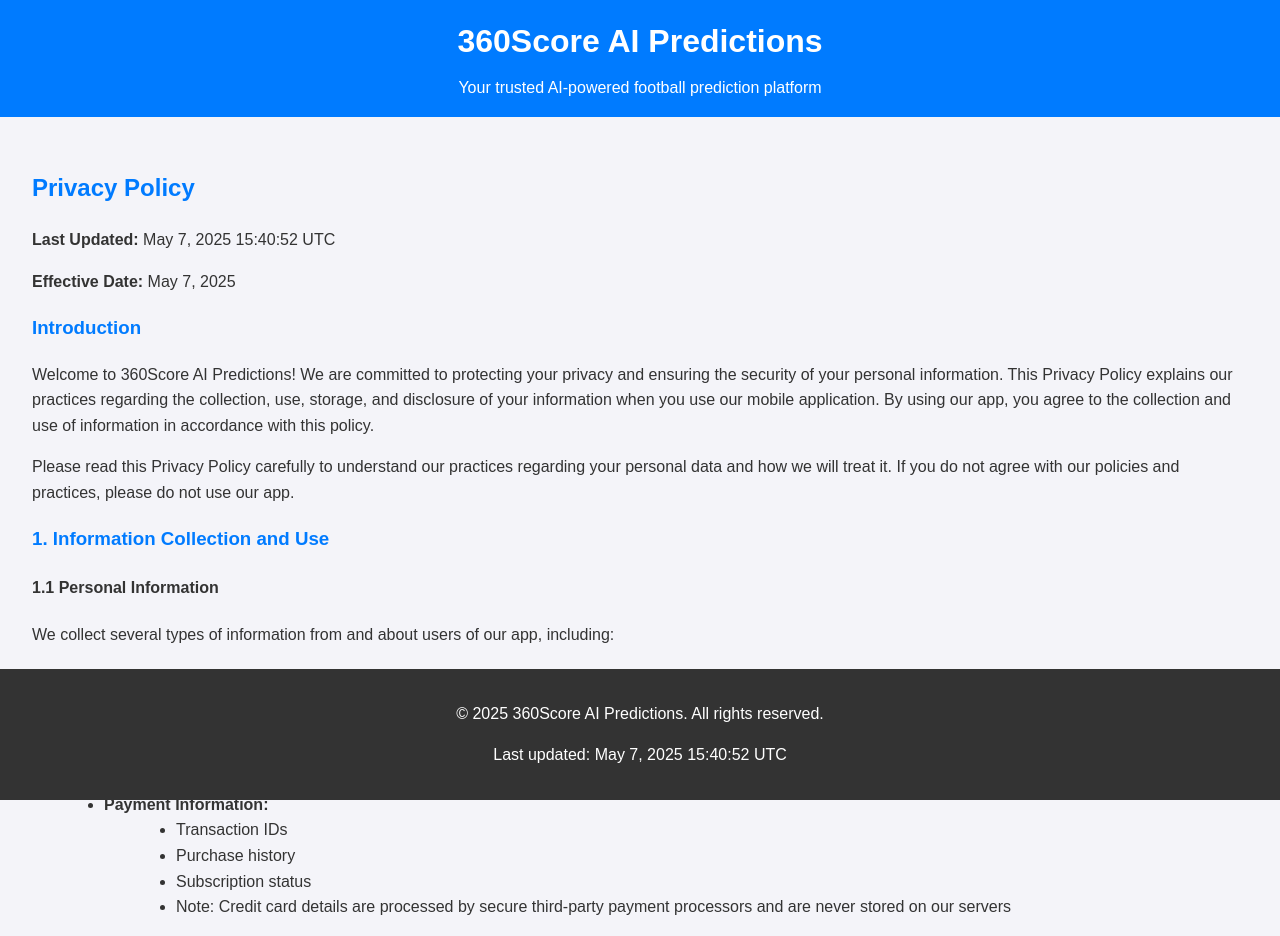
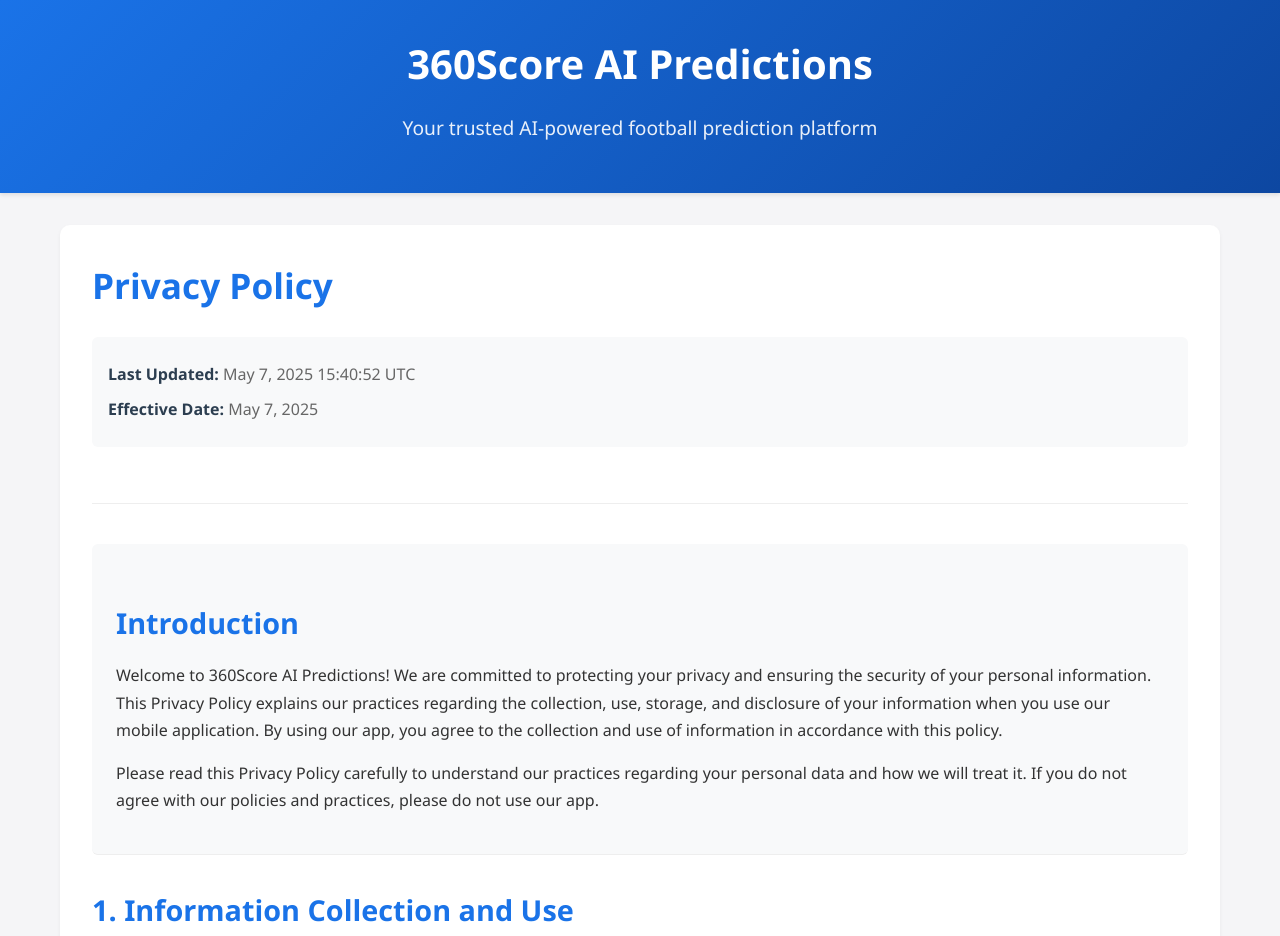
Before and after one commit to victorkirera/privacy-policy, a plain HTML site: page index.html in a window 1280 px wide. Shown: the top 936 px of the page. Drawn offline with Linux system fonts and the light colour scheme.

Commit message:
Update styles.css

```diff
--- a/styles.css
+++ b/styles.css
@@ -1,53 +1,288 @@
-body {
-    font-family: Arial, sans-serif;
-    line-height: 1.6;
+/* Reset and Base Styles */
+* {
     margin: 0;
     padding: 0;
-    background-color: #f4f4f9;
-    color: #333;
+    box-sizing: border-box;
 }
 
+body {
+    font-family: 'Segoe UI', Tahoma, Geneva, Verdana, sans-serif;
+    line-height: 1.6;
+    color: #333;
+    background-color: #f5f5f7;
+    margin: 0;
+    padding: 0;
+}
+
+/* Header Styles */
 header {
-    background: #007bff;
-    color: #fff;
-    padding: 1rem 0;
+    background: linear-gradient(135deg, #1a73e8, #0d47a1);
+    color: white;
+    padding: 2rem 0;
+    box-shadow: 0 2px 4px rgba(0,0,0,0.1);
+}
+
+.header-content {
+    max-width: 1200px;
+    margin: 0 auto;
+    padding: 0 20px;
     text-align: center;
 }
 
 header h1 {
-    margin: 0;
+    font-size: 2.5rem;
+    margin-bottom: 0.5rem;
+    font-weight: 700;
 }
 
-header p {
-    margin: 0.5rem 0 0;
+.subtitle {
+    font-size: 1.2rem;
+    opacity: 0.9;
 }
 
+/* Main Content Styles */
 main {
-    padding: 2rem;
+    max-width: 1200px;
+    margin: 2rem auto;
+    padding: 0 20px;
 }
 
-section#privacy-policy {
-    background: #fff;
-    padding: 1.5rem;
-    border-radius: 5px;
-    box-shadow: 0 4px 6px rgba(0, 0, 0, 0.1);
+/* Article and Section Styles */
+article {
+    background: white;
+    border-radius: 10px;
+    padding: 2rem;
+    box-shadow: 0 2px 4px rgba(0,0,0,0.05);
 }
 
-h2, h3 {
-    color: #007bff;
+section {
+    margin-bottom: 2.5rem;
+    padding-bottom: 1.5rem;
+    border-bottom: 1px solid #eee;
 }
 
-ul {
-    list-style: disc;
-    margin-left: 2rem;
+section:last-child {
+    border-bottom: none;
+    margin-bottom: 0;
+    padding-bottom: 0;
 }
 
+/* Headings */
+h2 {
+    color: #1a73e8;
+    font-size: 2.2rem;
+    margin-bottom: 1.5rem;
+    font-weight: 700;
+}
+
+h3 {
+    color: #1a73e8;
+    font-size: 1.8rem;
+    margin: 2rem 0 1rem;
+    font-weight: 600;
+}
+
+h4 {
+    color: #2c3e50;
+    font-size: 1.4rem;
+    margin: 1.5rem 0 1rem;
+    font-weight: 600;
+}
+
+/* Policy Meta Information */
+.policy-meta {
+    background: #f8f9fa;
+    padding: 1rem;
+    border-radius: 6px;
+    margin-bottom: 2rem;
+}
+
+.policy-meta p {
+    margin: 0.5rem 0;
+    color: #666;
+}
+
+/* Lists */
+ul, ol {
+    padding-left: 2rem;
+    margin: 1rem 0;
+}
+
+ul ul, ol ol {
+    margin: 0.5rem 0;
+}
+
+li {
+    margin-bottom: 0.5rem;
+}
+
+/* Links */
+a {
+    color: #1a73e8;
+    text-decoration: none;
+    transition: color 0.3s ease;
+}
+
+a:hover {
+    color: #0d47a1;
+    text-decoration: underline;
+}
+
+/* Paragraphs and Text */
+p {
+    margin: 1rem 0;
+    line-height: 1.7;
+}
+
+strong {
+    color: #2c3e50;
+    font-weight: 600;
+}
+
+/* Footer */
 footer {
+    background: #2c3e50;
+    color: white;
+    padding: 2rem 0;
+    margin-top: 3rem;
+}
+
+.footer-content {
+    max-width: 1200px;
+    margin: 0 auto;
+    padding: 0 20px;
     text-align: center;
-    padding: 1rem 0;
-    background: #333;
-    color: #fff;
-    position: absolute;
-    bottom: 0;
-    width: 100%;
 }
+
+.footer-content p {
+    margin: 0.5rem 0;
+    font-size: 0.9rem;
+    opacity: 0.9;
+}
+
+/* Responsive Design */
+@media (max-width: 768px) {
+    header h1 {
+        font-size: 2rem;
+    }
+
+    .subtitle {
+        font-size: 1rem;
+    }
+
+    main {
+        padding: 0 15px;
+    }
+
+    article {
+        padding: 1.5rem;
+    }
+
+    h2 {
+        font-size: 1.8rem;
+    }
+
+    h3 {
+        font-size: 1.5rem;
+    }
+
+    h4 {
+        font-size: 1.2rem;
+    }
+}
+
+/* Additional Elements */
+.information-collection ul,
+.information-use ul,
+.data-security ul,
+.data-sharing ul,
+.user-rights ul {
+    list-style-type: none;
+    padding-left: 0;
+}
+
+.information-collection ul li,
+.information-use ul li,
+.data-security ul li,
+.data-sharing ul li,
+.user-rights ul li {
+    padding: 0.5rem 0;
+    border-bottom: 1px solid #eee;
+}
+
+.information-collection ul ul,
+.data-security ul ul {
+    padding-left: 2rem;
+    margin: 0.5rem 0;
+}
+
+.information-collection ul ul li,
+.data-security ul ul li {
+    border-bottom: none;
+    padding: 0.3rem 0;
+}
+
+/* Special Sections */
+.introduction {
+    background: #f8f9fa;
+    padding: 1.5rem;
+    border-radius: 6px;
+    margin-bottom: 2rem;
+}
+
+.acceptance {
+    background: #f8f9fa;
+    padding: 1.5rem;
+    border-radius: 6px;
+    margin-top: 2rem;
+}
+
+/* Contact Section */
+.contact ul {
+    list-style-type: none;
+    padding-left: 0;
+}
+
+.contact ul li {
+    padding: 0.5rem 0;
+    display: flex;
+    align-items: center;
+}
+
+.contact ul li strong {
+    min-width: 100px;
+}
+
+/* Print Styles */
+@media print {
+    body {
+        background: white;
+        color: black;
+    }
+
+    article {
+        box-shadow: none;
+    }
+
+    a {
+        text-decoration: underline;
+    }
+
+    header, footer {
+        background: none;
+        color: black;
+    }
+}
+
+/* Accessibility */
+:focus {
+    outline: 3px solid #1a73e8;
+    outline-offset: 2px;
+}
+
+@media (prefers-reduced-motion: reduce) {
+    * {
+        animation: none !important;
+        transition: none !important;
+    }
+}
```
